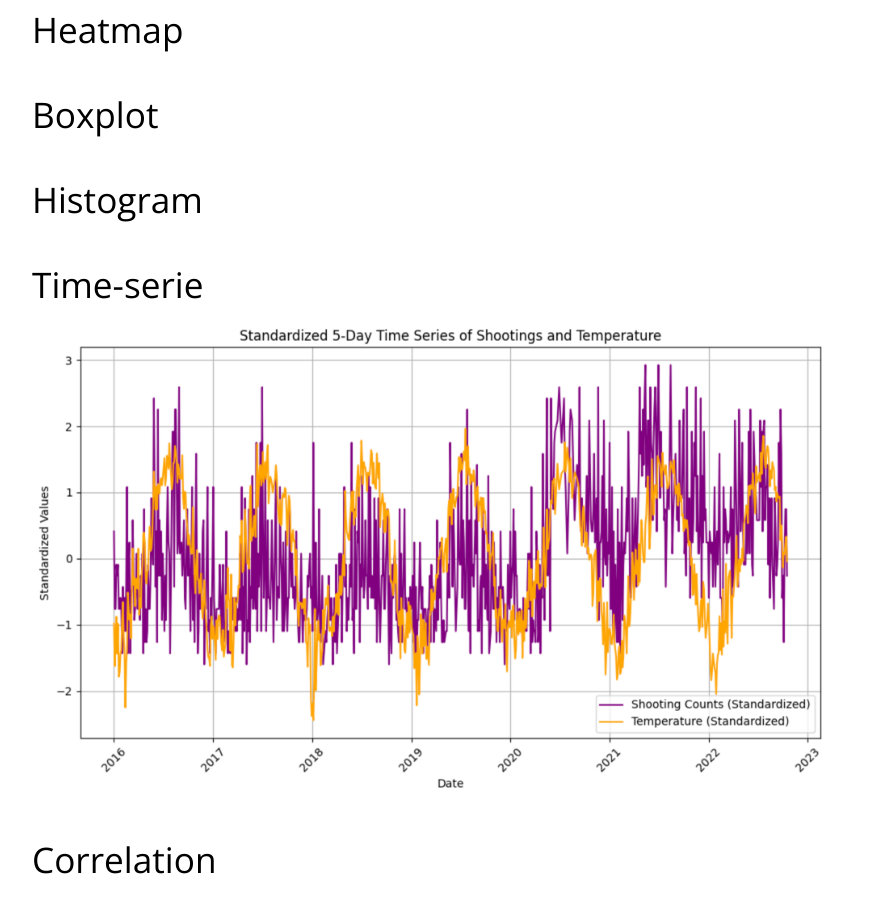
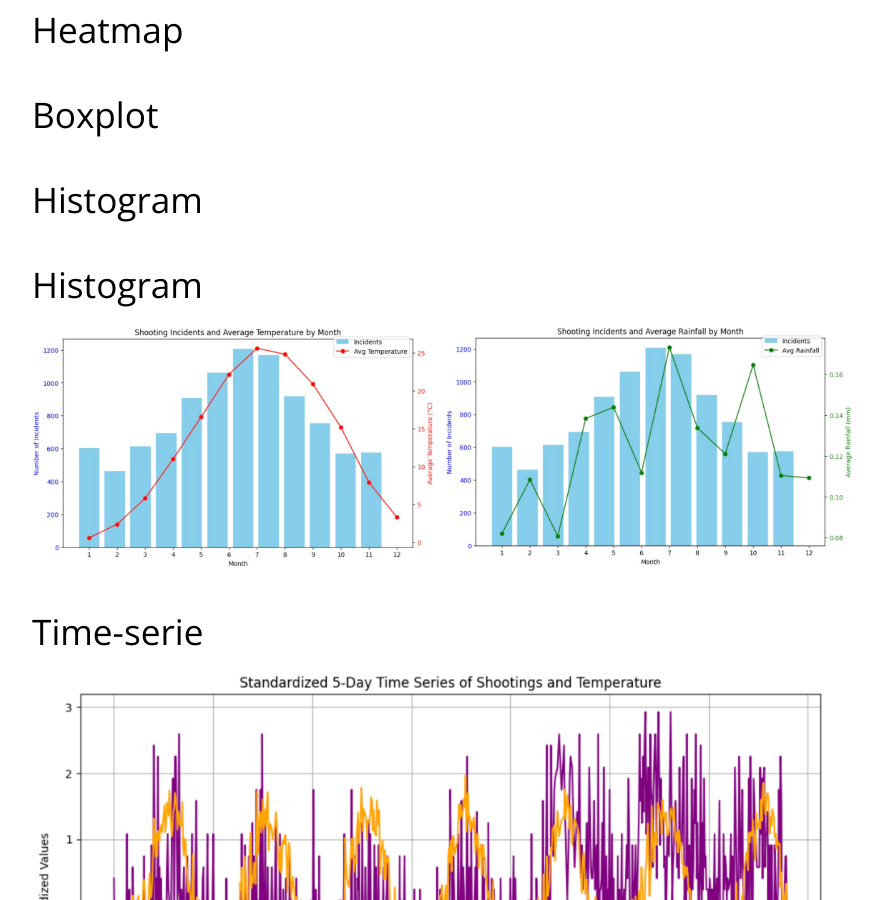
Before and after one commit to Ryanaco/ryan_aco.github.io, a Jekyll site: the page built from index.md, in a window 1280 px wide and 900 px high, scrolled down 1312 px. Shown: the whole window, without its empty margins (192-1075 px from the left). Built offline with Jekyll 4.4.1, drawn with Linux system fonts in a browser that asks for light colours.

Commit message:
added a pic

```diff
--- a/index.md
+++ b/index.md
@@ -25,6 +25,8 @@ layout: default
 
 # Histogram
 
+# Histogram
+![]({{ site.baseurl }}/assets/Histogram.jpg)
 
 # Time-serie
 ![]({{ site.baseurl }}/assets/Time-serie graph.png)
```
Also changed, not shown: assets/Histogram.jpg (added).
